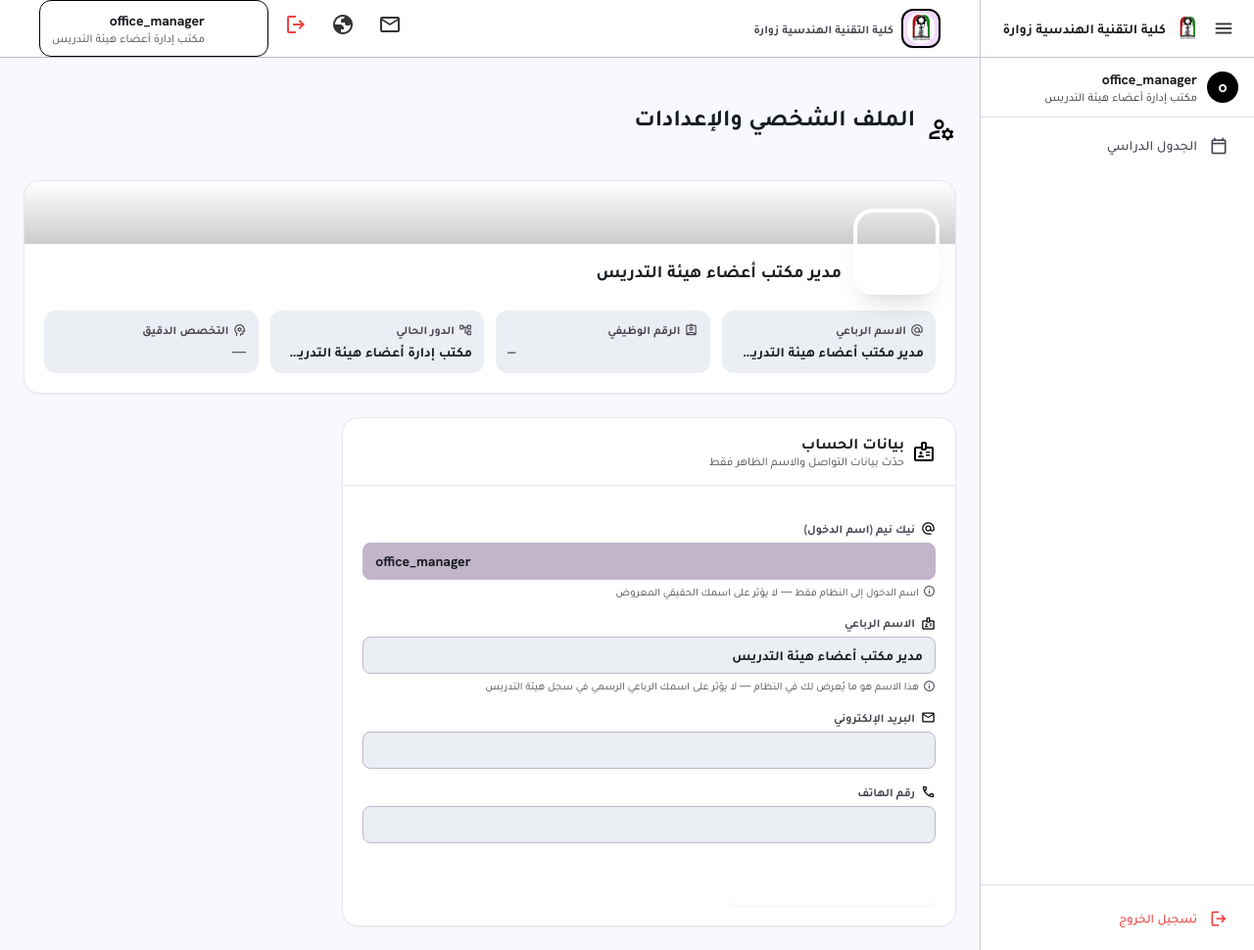
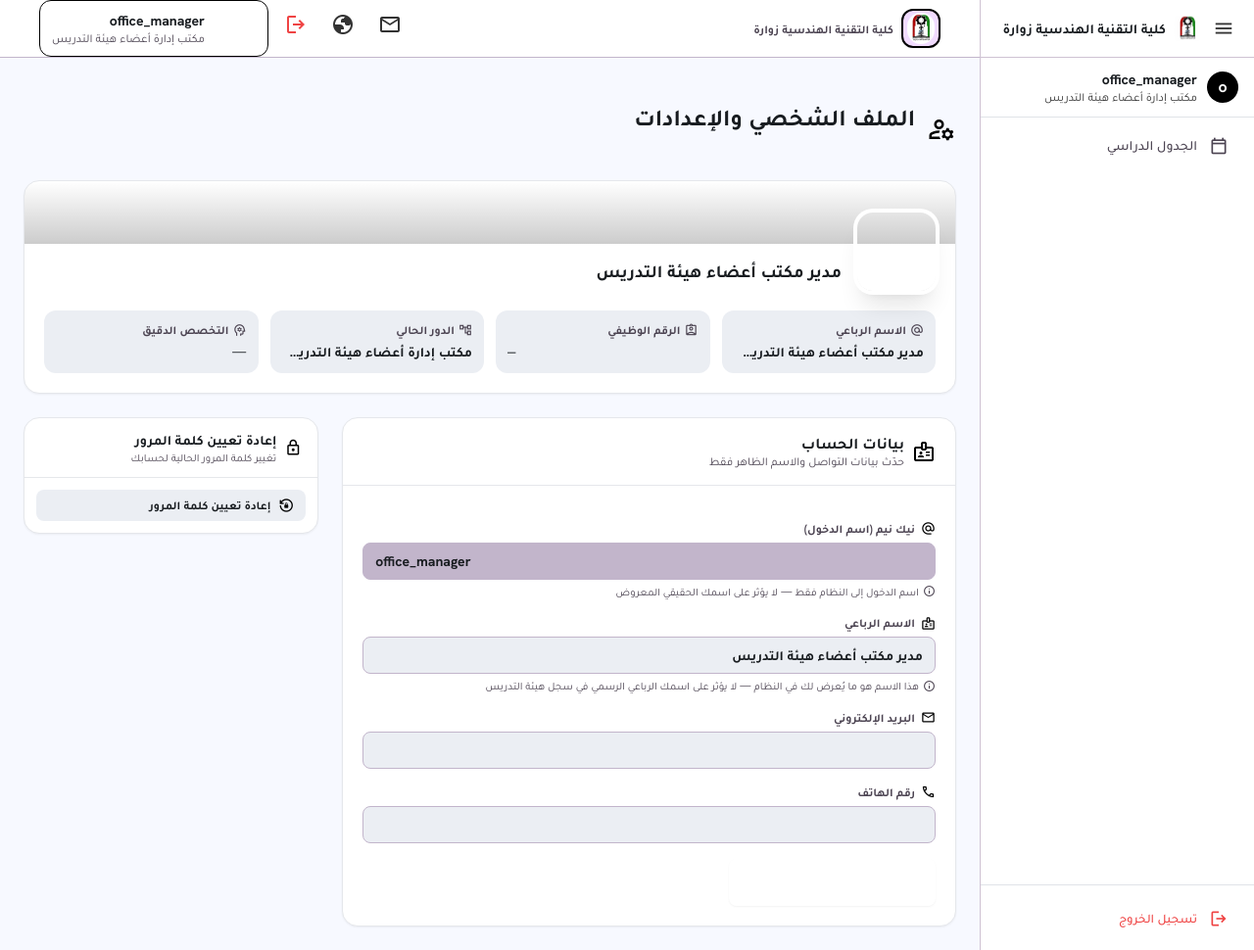
Before and after one commit to mastermadness13/MD.MASTER, a Flask app: page /profile in a window 1280 px wide. Shown: the whole page at 98% size. Run offline with Flask 3, Linux system fonts and the light colour scheme; the visitor is signed in with stand-in values (Sample User, id 1); data comes from the database, SQL or seed files in the repository; some libraries are stand-ins or nearby versions.

Commit message:
Update page

```diff
--- a/app.py
+++ b/app.py
@@ -376,5 +376,5 @@ if __name__ == '__main__':
         app = create_app()
         # /     /     >---- وضع التصحيح اختياري (FLASK_DEBUG=1) — إعادة التشغيل التلقائية
         # /     /     >---- تمسح عدادات تحديد معدل المحاولات من الذاكرة
-        debug = os.environ.get('FLASK_DEBUG', '1').strip().lower() in ('1', 'true', 'yes', 'on')
+        debug = os.environ.get('FLASK_DEBUG', '').strip().lower() in ('1', 'true', 'yes', 'on')
         app.run(debug=debug, host='127.0.0.1', port=5000)
--- a/routes/faculty_performance.py
+++ b/routes/faculty_performance.py
@@ -178,7 +178,11 @@ def preview(teacher_id):
 
     edit_mode = request.args.get('edit') == '1'
     if request.method == 'POST':
-        if not has_permission(get_active_roles(), 'faculty_performance.edit_research'):
+        if not has_permission(
+            get_active_roles(),
+            'faculty_performance.edit_research',
+            session.get('department_id'),
+        ):
             abort(403)
         _save_inline_profile(db, teacher_id, academic_year, semester)
         flash('تم حفظ بيانات الأستاذ وأعداد الطلبة بنجاح', 'success')
--- a/templates/dashboard/hod.html
+++ b/templates/dashboard/hod.html
@@ -155,10 +155,10 @@
                   {{ lecture.room_name or '—' }}
                   {% if lecture.start_time %}<span class="mx-1">·</span>
                   <span dir="ltr">{{ lecture.start_time }} - {{ lecture.end_time }}</span>{% endif %}
-                  <a href="{{ url_for('courses.print_course', course_id=lecture.course_id, semester_id=lecture.semester_id) }}" target="_blank" onclick="ccPreparePrint(this)" data-cid="{{ lecture.course_id }}" data-sid="{{ lecture.semester_id }}" class="ml-2 text-primary hover:text-primary/70 transition-colors" aria-label="طباعة مقرر">
+                  <a href="{{ url_for('courses.courses_list', course_id=lecture.course_id, semester=lecture.semester_id) }}" class="ml-2 text-primary hover:text-primary/70 transition-colors" aria-label="عرض المقرر">
                     <span class="material-symbols-outlined text-[14px]">print</span>
                   </a>
-                  <a href="{{ url_for('courses.print_course', course_id=lecture.course_id, semester_id=lecture.semester_id) }}" target="_blank" onclick="ccPreparePrint(this)" data-cid="{{ lecture.course_id }}" data-sid="{{ lecture.semester_id }}" class="ml-2 text-primary hover:text-primary/70 transition-colors" aria-label="طباعة المنهج">
+                  <a href="{{ url_for('courses.courses_list', course_id=lecture.course_id, semester=lecture.semester_id) }}" class="ml-2 text-primary hover:text-primary/70 transition-colors" aria-label="عرض المقرر">
                     <span class="material-symbols-outlined text-[14px]">download</span>
                   </a>
                 </div>
--- a/templates/profile/settings.html
+++ b/templates/profile/settings.html
@@ -257,7 +257,22 @@
         </div>
       </div>
       {% endif %}
-
+<div>
+  <div class="bg-white rounded-2xl shadow-sm border border-primary/10 overflow-hidden">
+    <div class="px-4 py-3 border-b border-primary/10 bg-primary/5 flex items-center gap-2">
+      <span class="material-symbols-outlined text-primary text-[18px]">lock</span>
+      <div>
+        <h2 class="text-sm font-bold text-on-surface">إعادة تعيين كلمة المرور</h2>
+        <p class="text-[11px] text-on-surface-variant">تغيير كلمة المرور الحالية لحسابك</p>
+      </div>
+    </div>
+    <div class="p-3 space-y-1.5">
+      <a href="{{ url_for('auth.change_password') }}"
+         class="flex items-center gap-2 px-3 py-2 rounded-lg bg-surface-container hover:bg-primary/5 transition">
+        <span class="material-symbols-outlined text-primary text-[16px]">lock_reset</span>
+        <span class="text-xs font-bold text-on-surface">إعادة تعيين كلمة المرور</span>
+      </a>
+  </div>
     </div>
 
   </div>
```
